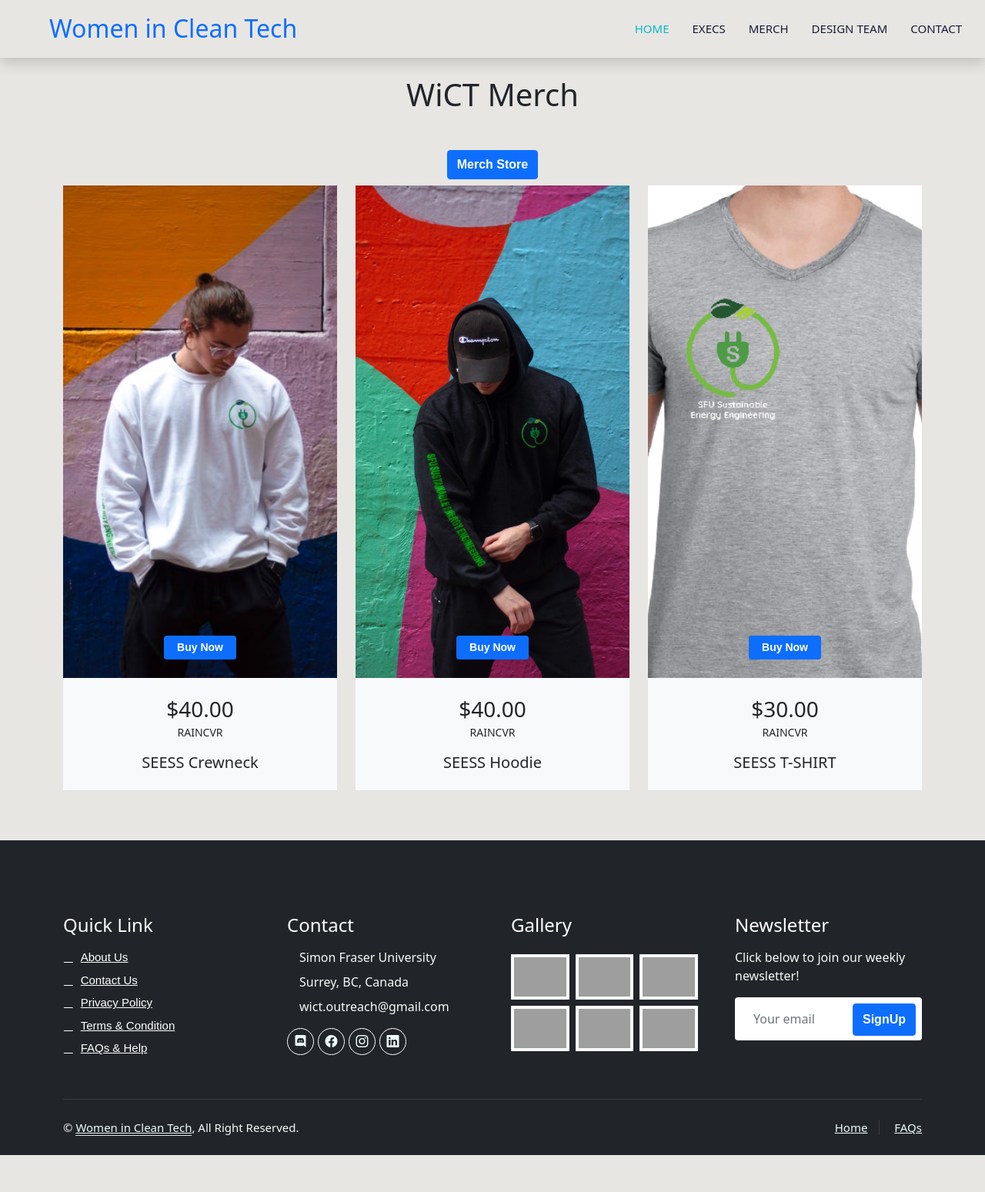
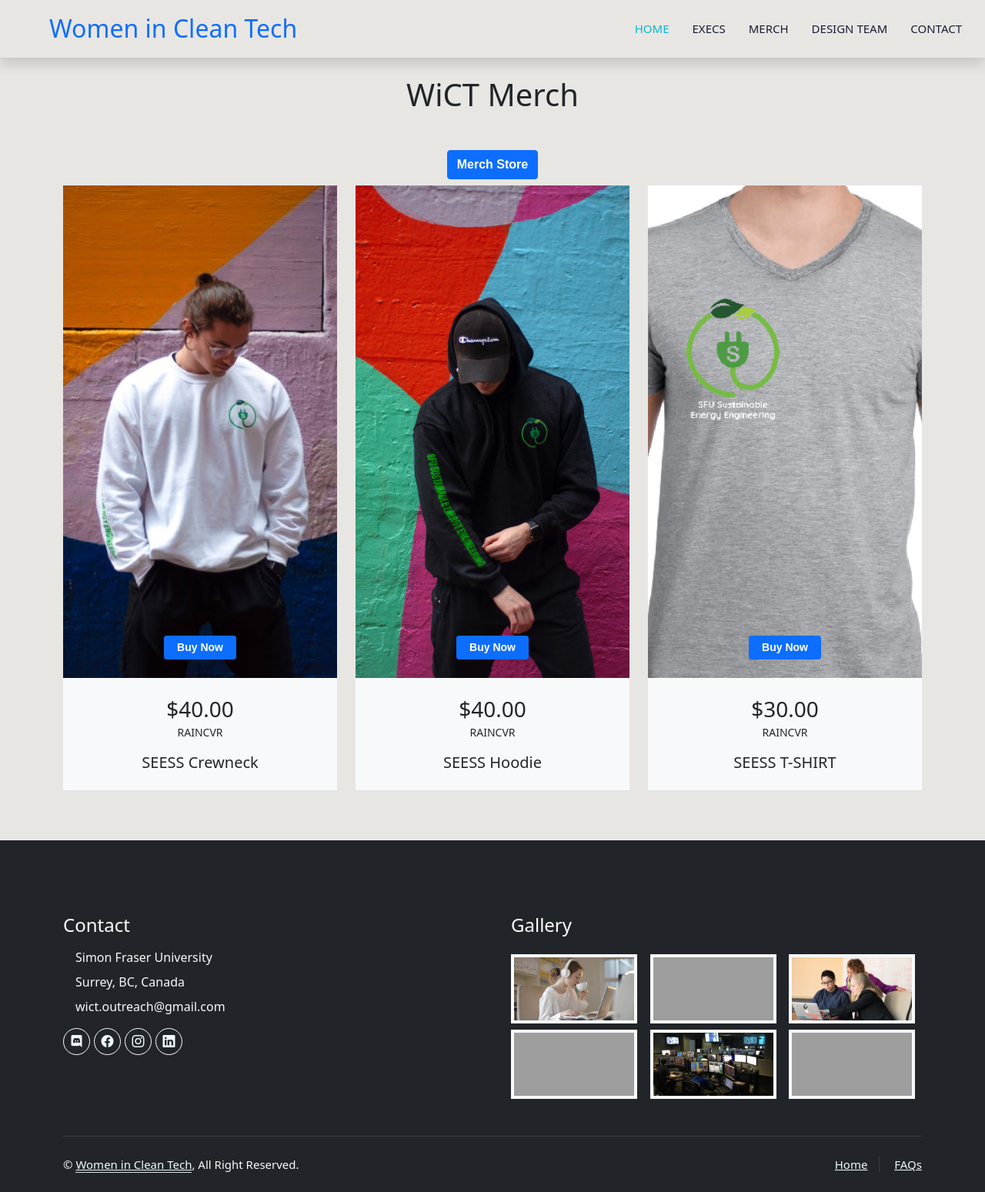
Before and after one commit to devinllu/wict-website, a Flask app: page /merch in a window 1280 px wide. Shown: the whole page at 77% size. Before the commit the page ends 1501 px from the top, so only its background shows below. Run offline with Flask 2, Linux system fonts and the light colour scheme; grey boxes are pictures that could not be loaded.

Commit message:
cleaned up footer

```diff
--- a/wict/static/style.css
+++ b/wict/static/style.css
@@ -21,6 +21,10 @@ body {
     color: #54a9ab;
 }
 
+.text-brown {
+    color: #867d75;
+}
+
 .fw-medium {
     font-weight: 600 !important;
 }
@@ -35,6 +39,12 @@ body {
     right: 45px;
     bottom: 45px;
     z-index: 99;
+}
+
+.img-gallery {
+    width: 95%;
+    height: 7vw;
+    object-fit: cover;
 }
 
 .card-img-top {
--- a/wict/templates/base.html
+++ b/wict/templates/base.html
@@ -37,14 +37,6 @@
             <div class="container py-5">
                 <div class="row g-5">
                     <div class="col">
-                        <h4 class="text-white mb-3">Quick Link</h4>
-                        <a class="btn btn-link" href="">About Us</a>
-                        <a class="btn btn-link" href="">Contact Us</a>
-                        <a class="btn btn-link" href="">Privacy Policy</a>
-                        <a class="btn btn-link" href="">Terms & Condition</a>
-                        <a class="btn btn-link" href="">FAQs & Help</a>
-                    </div>
-                    <div class="col">
                         <h4 class="text-white mb-3">Contact</h4>
                         <p class="mb-2"><i class="fa fa-map-marker-alt me-3"></i>Simon Fraser University</p>
                         <p class="mb-2"><i class="fa fa-phone-alt me-3"></i>Surrey, BC, Canada</p>
@@ -60,31 +52,23 @@
                         <h4 class="text-white mb-3">Gallery</h4>
                         <div class="row g-2 pt-2">
                             <div class="col-4">
-                                <img class="img-fluid bg-light p-1" src="img/course-1.jpg" alt="">
+                                <img class="img-fluid bg-light p-1 img-gallery" src="static/images/footer/footer-1.jpg" alt="">
                             </div>
                             <div class="col-4">
-                                <img class="img-fluid bg-light p-1" src="img/course-2.jpg" alt="">
+                                <img class="img-fluid bg-light p-1 img-gallery" src="static/images/footer/footer-2.jpg" alt="">
                             </div>
                             <div class="col-4">
-                                <img class="img-fluid bg-light p-1" src="img/course-3.jpg" alt="">
+                                <img class="img-fluid bg-light p-1 img-gallery" src="static/images/footer/footer-3.jpg" alt="">
                             </div>
                             <div class="col-4">
-                                <img class="img-fluid bg-light p-1" src="img/course-2.jpg" alt="">
+                                <img class="img-fluid bg-light p-1 img-gallery" src="static/images/footer/footer-4.jpg" alt="">
                             </div>
                             <div class="col-4">
-                                <img class="img-fluid bg-light p-1" src="img/course-3.jpg" alt="">
+                                <img class="img-fluid bg-light p-1 img-gallery" src="static/images/footer/footer-5.jpg" alt="">
                             </div>
                             <div class="col-4">
-                                <img class="img-fluid bg-light p-1" src="img/course-1.jpg" alt="">
+                                <img class="img-fluid bg-light p-1 img-gallery" src="static/images/footer/footer-6.jpg" alt="">
                             </div>
-                        </div>
-                    </div>
-                    <div class="col">
-                        <h4 class="text-white mb-3">Newsletter</h4>
-                        <p>Click below to join our weekly newsletter!</p>
-                        <div class="position-relative mx-auto" style="max-width: 400px;">
-                            <input class="form-control border-0 w-100 py-3 ps-4 pe-5" type="text" placeholder="Your email">
-                            <button type="button" class="btn btn-primary py-2 position-absolute top-0 end-0 mt-2 me-2">SignUp</button>
                         </div>
                     </div>
                 </div>
```
Also changed, not shown: wict/templates/home.html (+5 -5 lines), wict/static/images/footer/footer-1.jpg (added), wict/static/images/footer/footer-3.jpg (added), wict/static/images/footer/footer-5.jpg (added), 3 other files.
